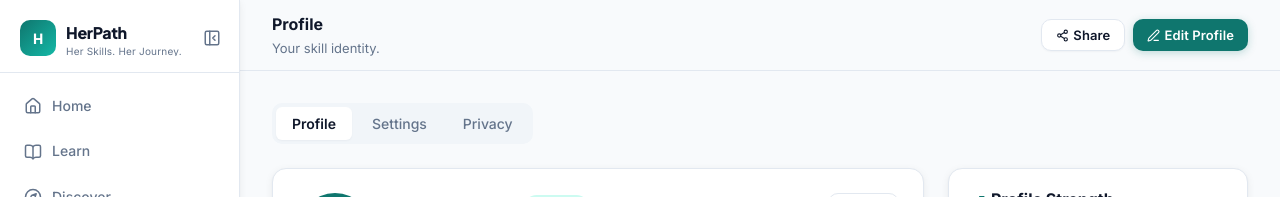
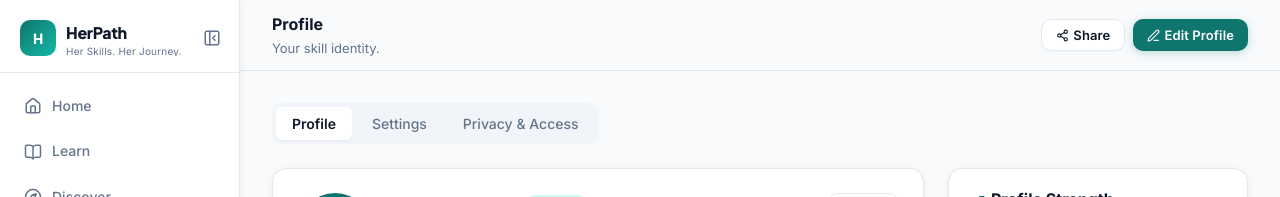
Before and after one commit to Ankita0325/HerPath, a Next.js app in the folder herpath-app/: page /profile in a window 1280 px wide. Shown: the top 197 px of the page. Built offline with nearby package versions, Linux system fonts and the light colour scheme.

Commit message:
fix error

```diff
--- a/herpath-app/src/app/profile/page.tsx
+++ b/herpath-app/src/app/profile/page.tsx
@@ -1,19 +1,18 @@
 'use client';
-import React, { useState, useEffect } from 'react';
+import React, { useState } from 'react';
 import Link from 'next/link';
-import { useSearchParams, useRouter } from 'next/navigation';
 import { AppLayout } from '@/components/AppLayout';
 import { currentUser } from '@/data/mockData';
-import { useApp } from '@/lib/AppContext';
-import { AccessRequest, AccessCategory } from '@/data/mockData';
+import { useApp } from '@/lib/AppContext';                              // ← NEW
+import { AccessRequest, AccessCategory } from '@/data/mockData';        // ← NEW types
 import {
   Edit3, Share2, MapPin, Globe, Plus, X, CheckCircle2, ChevronRight,
   User, Target, BookOpen, Briefcase, Award, Clock, LogOut,
   Bell, Lock, Smartphone, Trash2, Check, Copy, TrendingUp,
-  Shield, Sparkles, Eye, AlertTriangle, Key,
+  Shield,                                                              // ← NEW icon
 } from 'lucide-react';
 
-/* ─── EDIT PROFILE MODAL ─── */
+/* ─── EDIT PROFILE MODAL (unchanged) ─── */
 function EditProfileModal({ onClose }: { onClose: () => void }) {
   const [form, setForm] = useState({
     name: currentUser.name,
@@ -65,7 +64,7 @@
   );
 }
 
-/* ─── ADD EXPERIENCE MODAL ─── */
+/* ─── ADD EXPERIENCE MODAL (unchanged) ─── */
 function AddExperienceModal({ onClose, onAdd }: {
   onClose: () => void;
   onAdd: (exp: Experience) => void;
@@ -123,7 +122,7 @@
   );
 }
 
-/* ─── ADD EDUCATION MODAL ─── */
+/* ─── ADD EDUCATION MODAL (unchanged) ─── */
 function AddEducationModal({ onClose, onAdd }: {
   onClose: () => void;
   onAdd: (edu: Education) => void;
@@ -171,7 +170,7 @@
   );
 }
 
-/* ─── SHARE PROFILE MODAL ─── */
+/* ─── SHARE PROFILE MODAL (unchanged) ─── */
 function ShareProfileModal({ onClose }: { onClose: () => void }) {
   const [copied, setCopied] = useState(false);
   const link = 'herpath.app/u/riya-sharma';
@@ -199,7 +198,7 @@
   );
 }
 
-/* ─── TYPES ─── */
+/* ─── TYPES (unchanged) ─── */
 interface Experience {
   id: string; title: string; company: string;
   from: string; to: string; current: boolean; desc: string;
@@ -208,7 +207,7 @@
   id: string; degree: string; school: string; field: string; from: string; to: string;
 }
 
-/* ─── SECTION CARD ─── */
+/* ─── SECTION CARD (unchanged) ─── */
 function SectionCard({ title, icon, children, onAdd, addLabel }: {
   title: string; icon: React.ReactNode; children: React.ReactNode;
   onAdd?: () => void; addLabel?: string;
@@ -231,12 +230,13 @@
   );
 }
 
-/* ─── SETTINGS PANEL ─── */
+/* ─── SETTINGS PANEL (unchanged) ─── */
 function SettingsPanel() {
   const settings = [
     { icon: <User size={16} />, label: 'Account Settings' },
     { icon: <Bell size={16} />, label: 'Notifications' },
     { icon: <Globe size={16} />, label: 'Language & Region' },
+    { icon: <Lock size={16} />, label: 'Privacy & Security' },
     { icon: <Clock size={16} />, label: 'Availability Settings' },
     { icon: <Smartphone size={16} />, label: 'Connected Accounts' },
   ];
@@ -263,7 +263,17 @@
   );
 }
 
-/* ─── PRIVACY PANEL ─── */
+/* ─── PRIVACY & ACCESS PANEL (NEW) ─── */
+const categoryLabels: Record<AccessCategory, string> = {
+  skills: 'Skills & Proficiency',
+  projects: 'Projects & Work Samples',
+  learningProgress: 'Learning Paths & Progress',
+  certificates: 'Certificates & Credentials',
+  achievements: 'Badges & Achievements',
+  assessments: 'Assessment Scores',
+  goals: 'Career Goals & Interests',
+};
+
 function PrivacyPanel() {
   const { user, accessRequests, approveAccessRequest, rejectAccessRequest, revokeAccess } = useApp();
   const [copied, setCopied] = useState(false);
@@ -282,14 +292,14 @@
   const herpathId = user?.herpathId || 'HP-7K29-X4M8';
 
   const handleCopyId = () => {
-    navigator.clipboard.writeText(herpathId);
+    navigator.clipboard.writeText(herpathId).catch(() => {});
     setCopied(true);
     setTimeout(() => setCopied(false), 2000);
   };
 
   const openReviewModal = (req: AccessRequest) => {
     setReviewingRequest(req);
-    const initialPerms: Record<AccessCategory, boolean> = {
+    setPermissions({
       skills: req.requestedCategories.includes('skills'),
       projects: req.requestedCategories.includes('projects'),
       learningProgress: req.requestedCategories.includes('learningProgress'),
@@ -297,8 +307,7 @@
       achievements: req.requestedCategories.includes('achievements'),
       assessments: req.requestedCategories.includes('assessments'),
       goals: req.requestedCategories.includes('goals'),
-    };
-    setPermissions(initialPerms);
+    });
   };
 
   const handleApprove = () => {
@@ -312,19 +321,9 @@
   const activeAccesses = accessRequests.filter(r => r.status === 'APPROVED');
   const pastRequests = accessRequests.filter(r => r.status === 'REJECTED' || r.status === 'REVOKED' || r.status === 'EXPIRED');
 
-  const categoryLabels: Record<AccessCategory, string> = {
-    skills: 'Skills & Proficiency',
-    projects: 'Projects & Work Samples',
-    learningProgress: 'Learning Paths & Progress',
-    certificates: 'Certificates & Credentials',
-    achievements: 'Badges & Achievements',
-    assessments: 'Assessment Scores',
-    goals: 'Career Goals & Interests',
-  };
-
   return (
     <div style={{ maxWidth: 880 }}>
-      {/* HERPATH ID HERO CARD */}
+      {/* HerPath ID hero card */}
       <div className="card" style={{ padding: '28px', background: 'linear-gradient(135deg, var(--secondary), var(--primary))', border: 'none', color: 'white', marginBottom: 28 }}>
         <div style={{ display: 'flex', alignItems: 'center', justifyContent: 'space-between', flexWrap: 'wrap', gap: 16 }}>
           <div>
@@ -337,16 +336,14 @@
               Share this unique ID with trusted experts so they can request access to your learning journey. Experts cannot view your data until you grant permission.
             </p>
           </div>
-          <div style={{ display: 'flex', gap: 10 }}>
-            <button onClick={handleCopyId} className="btn" style={{ background: 'var(--accent)', color: 'var(--secondary)', fontWeight: 700, gap: 6 }}>
-              {copied ? <Check size={16} /> : <Copy size={16} />}
-              {copied ? 'Copied ID!' : 'Copy HerPath ID'}
-            </button>
-          </div>
+          <button onClick={handleCopyId} className="btn" style={{ background: 'var(--accent)', color: 'var(--secondary)', fontWeight: 700, gap: 6 }}>
+            {copied ? <Check size={16} /> : <Copy size={16} />}
+            {copied ? 'Copied ID!' : 'Copy HerPath ID'}
+          </button>
         </div>
       </div>
 
-      {/* PENDING REQUESTS */}
+      {/* Pending requests */}
       {pendingRequests.length > 0 && (
         <div style={{ marginBottom: 28 }}>
           <h3 style={{ fontWeight: 700, fontSize: '1.0625rem', marginBottom: 12, fontFamily: "'Plus Jakarta Sans'", display: 'flex', alignItems: 'center', gap: 8 }}>
@@ -381,11 +378,12 @@
         </div>
       )}
 
-      {/* ACTIVE ACCESSES */}
+      {/* Active grants */}
       <div style={{ marginBottom: 32 }}>
         <h3 style={{ fontWeight: 700, fontSize: '1.0625rem', marginBottom: 14, fontFamily: "'Plus Jakarta Sans'", display: 'flex', alignItems: 'center', gap: 8 }}>
           <CheckCircle2 size={18} color="var(--success)" /> Active Granted Accesses ({activeAccesses.length})
         </h3>
+
         {activeAccesses.length === 0 ? (
           <div className="card" style={{ padding: '32px', textAlign: 'center', color: 'var(--text-muted)' }}>
             <Lock size={28} color="var(--text-light)" style={{ marginBottom: 8 }} />
@@ -429,7 +427,7 @@
         )}
       </div>
 
-      {/* HISTORY */}
+      {/* History */}
       {pastRequests.length > 0 && (
         <div>
           <h3 style={{ fontWeight: 700, fontSize: '1.0625rem', marginBottom: 12, fontFamily: "'Plus Jakarta Sans'" }}>Access History</h3>
@@ -440,16 +438,14 @@
                   <span style={{ fontWeight: 600, fontSize: '0.875rem' }}>{past.expertName}</span>
                   <span style={{ fontSize: '0.8125rem', color: 'var(--text-muted)', marginLeft: 8 }}>({past.expertRole})</span>
                 </div>
-                <span className={`badge ${past.status === 'REVOKED' ? 'badge-error' : 'badge-neutral'}`} style={{ fontSize: '0.75rem' }}>
-                  {past.status}
-                </span>
+                <span className={`badge ${past.status === 'REVOKED' ? 'badge-error' : 'badge-neutral'}`} style={{ fontSize: '0.75rem' }}>{past.status}</span>
               </div>
             ))}
           </div>
         </div>
       )}
 
-      {/* REVIEW MODAL */}
+      {/* Review modal */}
       {reviewingRequest && (
         <div className="modal-overlay" onClick={e => e.target === e.currentTarget && setReviewingRequest(null)}>
           <div className="modal modal-lg">
@@ -462,16 +458,16 @@
                 <X size={20} />
               </button>
             </div>
+
             <div style={{ display: 'flex', gap: 14, alignItems: 'center', padding: '16px', background: 'var(--bg-alt)', borderRadius: 'var(--radius)', marginBottom: 20 }}>
               <div className="avatar-placeholder avatar-lg" style={{ background: reviewingRequest.expertAvatarColor, color: 'white' }}>{reviewingRequest.expertInitials}</div>
               <div>
                 <div style={{ fontWeight: 700, fontSize: '1rem' }}>{reviewingRequest.expertName}</div>
                 <div style={{ fontSize: '0.8125rem', color: 'var(--text-muted)' }}>{reviewingRequest.expertRole}</div>
-                <div style={{ fontSize: '0.8125rem', color: 'var(--primary)', fontWeight: 600, marginTop: 2 }}>
-                  Purpose: {reviewingRequest.purpose}
-                </div>
+                <div style={{ fontSize: '0.8125rem', color: 'var(--primary)', fontWeight: 600, marginTop: 2 }}>Purpose: {reviewingRequest.purpose}</div>
               </div>
             </div>
+
             <div style={{ marginBottom: 20 }}>
               <div style={{ fontWeight: 700, fontSize: '0.9375rem', marginBottom: 12, fontFamily: "'Plus Jakarta Sans'" }}>Select Permitted Data Categories</div>
               <div style={{ display: 'grid', gridTemplateColumns: 'repeat(2, 1fr)', gap: 10 }}>
@@ -496,12 +492,7 @@
                       <span style={{ fontSize: '0.875rem', fontWeight: isChecked ? 600 : 400, color: isChecked ? 'var(--primary)' : 'var(--text)' }}>
                         {categoryLabels[cat]}
                       </span>
-                      <div style={{
-                        width: 18, height: 18, borderRadius: '4px',
-                        background: isChecked ? 'var(--primary)' : 'var(--bg-alt)',
-                        display: 'flex', alignItems: 'center', justifyContent: 'center',
-                        color: 'white', fontSize: '0.75rem', fontWeight: 800,
-                      }}>
+                      <div style={{ width: 18, height: 18, borderRadius: '4px', background: isChecked ? 'var(--primary)' : 'var(--bg-alt)', display: 'flex', alignItems: 'center', justifyContent: 'center', color: 'white', fontSize: '0.75rem', fontWeight: 800 }}>
                         {isChecked ? '✓' : ''}
                       </div>
                     </div>
@@ -509,6 +500,7 @@
                 })}
               </div>
             </div>
+
             <div style={{ marginBottom: 24 }}>
               <div style={{ fontWeight: 700, fontSize: '0.9375rem', marginBottom: 8, fontFamily: "'Plus Jakarta Sans'" }}>Access Duration</div>
               <div style={{ display: 'flex', gap: 8, flexWrap: 'wrap' }}>
@@ -538,6 +530,7 @@
                 ))}
               </div>
             </div>
+
             <div style={{ display: 'flex', gap: 10, justifyContent: 'flex-end' }}>
               <button onClick={() => setReviewingRequest(null)} className="btn btn-secondary">Cancel</button>
               <button onClick={handleApprove} className="btn btn-primary" style={{ gap: 6 }}>
@@ -553,10 +546,7 @@
 
 /* ─── MAIN PROFILE PAGE ─── */
 export default function ProfilePage() {
-  const searchParams = useSearchParams();
-  const router = useRouter();
-  const initialTab = searchParams.get('tab') || 'profile';
-  const [activeTab, setActiveTab] = useState(initialTab);
+  const [activeTab, setActiveTab] = useState('profile');
   const [showEditProfile, setShowEditProfile] = useState(false);
   const [showShareProfile, setShowShareProfile] = useState(false);
   const [showAddExp, setShowAddExp] = useState(false);
@@ -586,14 +576,14 @@
       </div>
 
       <div className="page-container">
-        {/* Tabs */}
+        {/* Tabs — Privacy & Access added */}
         <div className="tabs" style={{ marginBottom: 24 }}>
           {[
             { id: 'profile', label: 'Profile' },
             { id: 'settings', label: 'Settings' },
-            { id: 'privacy', label: 'Privacy' },
+            { id: 'privacy', label: 'Privacy & Access' },   // ← NEW
           ].map(tab => (
-            <button key={tab.id} className={`tab ${activeTab === tab.id ? 'active' : ''}`} onClick={() => { setActiveTab(tab.id); router.push(`/profile?tab=${tab.id}`, { scroll: false }); }}>{tab.label}</button>
+            <button key={tab.id} className={`tab ${activeTab === tab.id ? 'active' : ''}`} onClick={() => setActiveTab(tab.id)}>{tab.label}</button>
           ))}
         </div>
 
@@ -606,6 +596,7 @@
             <SettingsPanel />
           </div>
         ) : activeTab === 'privacy' ? (
+          /* ─── NEW: Privacy & Access tab ─── */
           <PrivacyPanel />
         ) : (
           <div style={{ display: 'grid', gridTemplateColumns: '1fr 300px', gap: 24, alignItems: 'start' }}>
```
